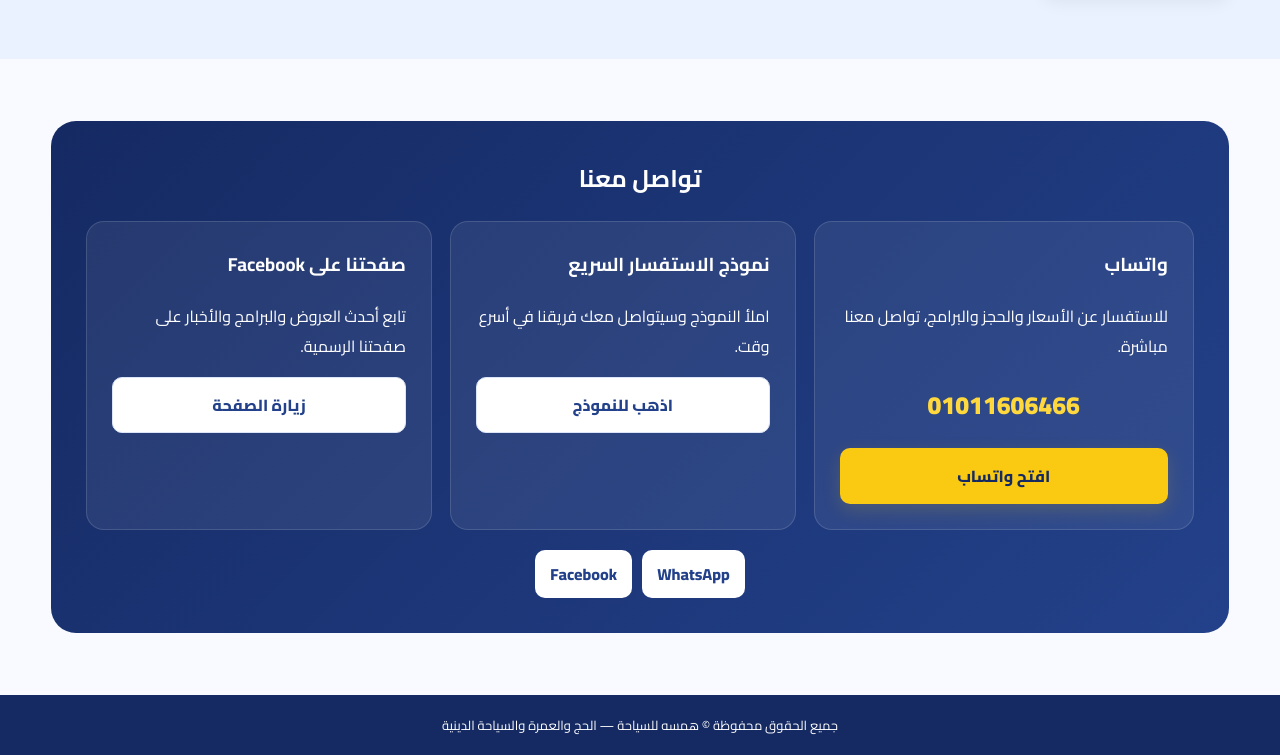
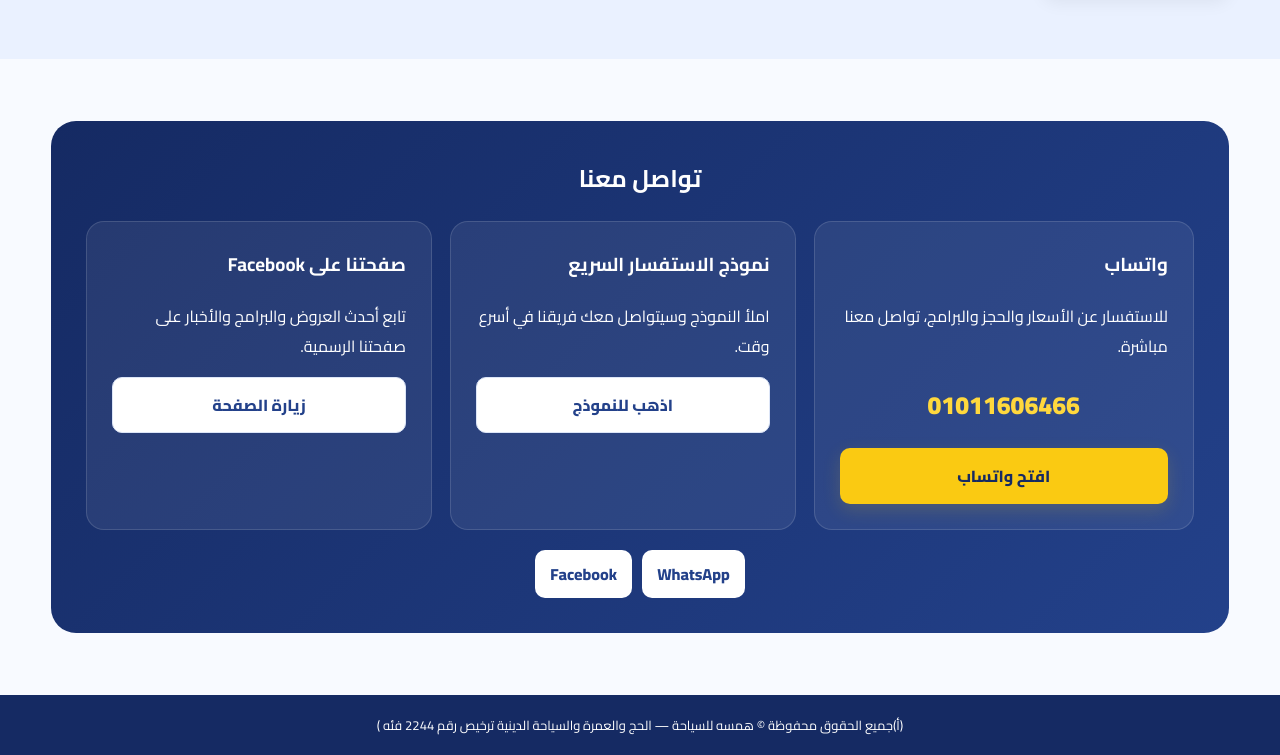
Before and after one commit to amrkhaledmohamedeng-create/hamsa-torism, a plain HTML site: page index.html in a window 1280 px wide. Shown: the part 4655-5410 px from the top of the page. Drawn offline with Linux system fonts and the light colour scheme.

Commit message:
Update index.html

```diff
--- a/index.html
+++ b/index.html
@@ -216,6 +216,6 @@ header{border-bottom:2px solid var(--gold)}
 </section>
 </main>
 <a class="float-wa" href="https://wa.me/201011606466?text=السلام%20عليكم،%20أرغب%20في%20الاستفسار" target="_blank" aria-label="WhatsApp">◉</a>
-<footer>جميع الحقوق محفوظة © همسه للسياحة — الحج والعمرة والسياحة الدينية</footer>
+<footer>        (أ)جميع الحقوق محفوظة © همسه للسياحة — الحج والعمرة والسياحة الدينية  ترخيص رقم 2244 فئه )</footer>
 </body>
 </html>
```
